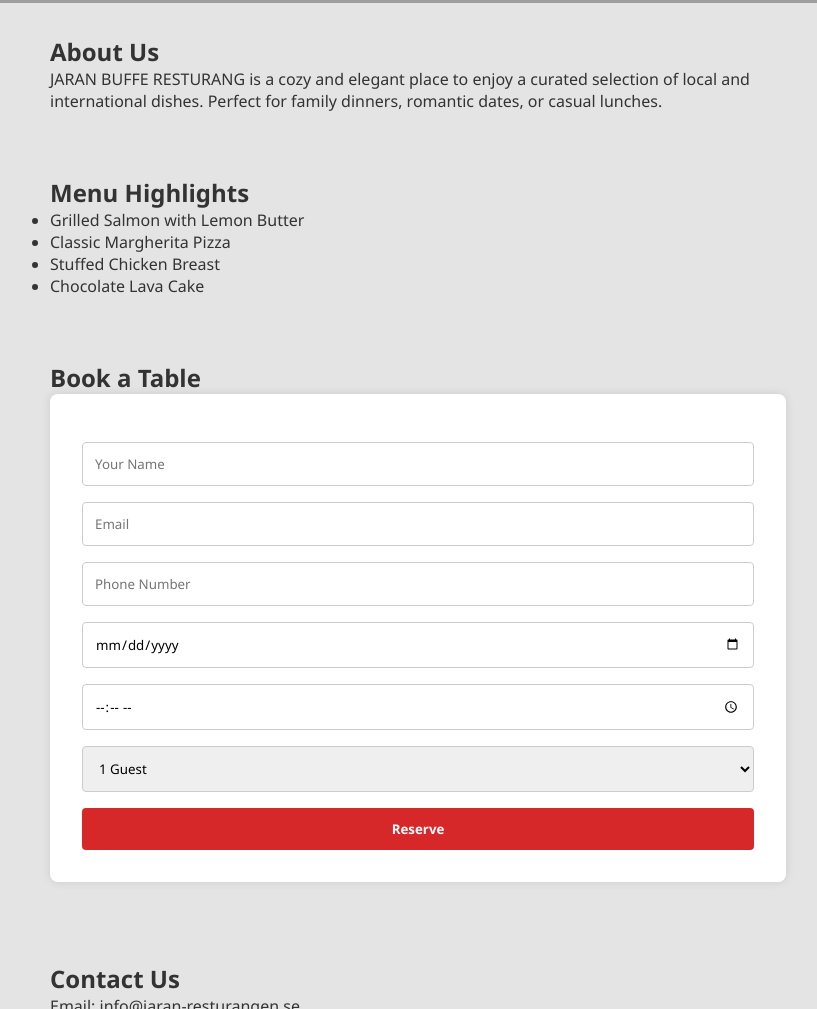
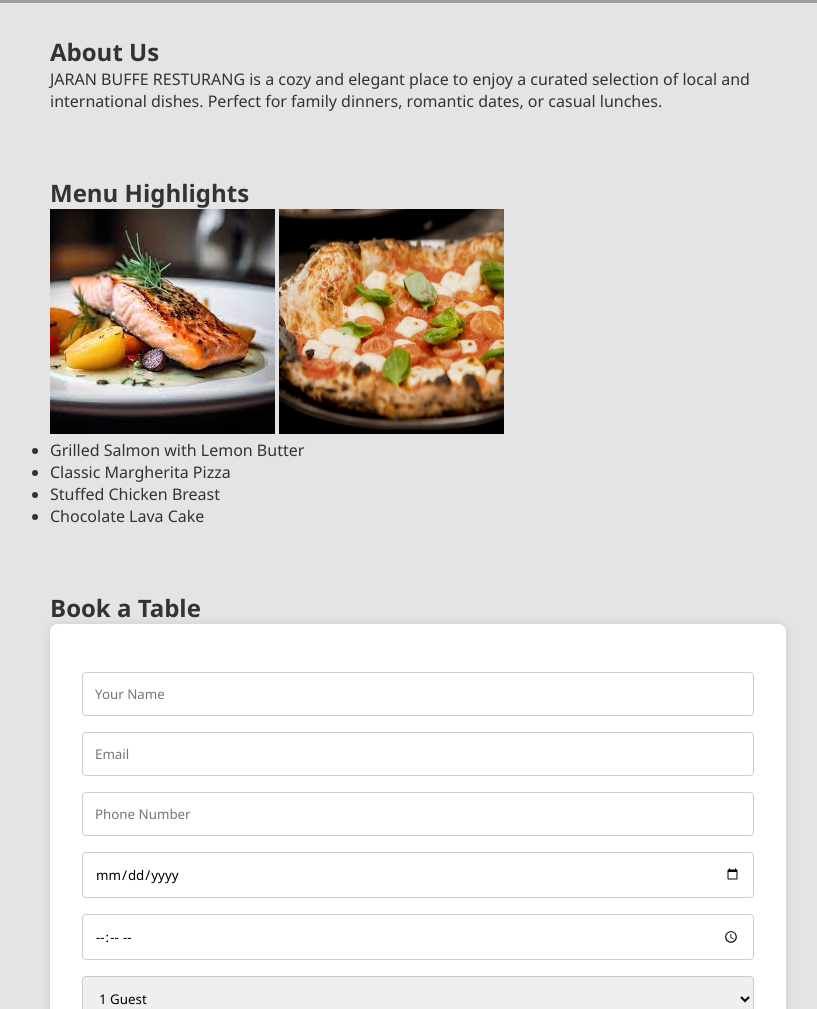
Before and after one commit to hishamarashini/jaran-resturang, a plain HTML site: page index.html in a window 1280 px wide. Shown: the part 867-1876 px from the top of the page, without its empty margins (222-1039 px from the left). Drawn offline with Linux system fonts and the light colour scheme; grey boxes are pictures that could not be loaded.

Commit message:
adding image to menu

```diff
--- a/index.html
+++ b/index.html
@@ -29,6 +29,8 @@
   </section>
   <section class="content" id="menu">
     <h2>Menu Highlights</h2>
+    <img src="images/images.jpg" alt="">
+    <img src="images/26983_Pizza_detail.jpg" alt="" style="width: 225px; height: 225px;">
     <ul>
       <li>Grilled Salmon with Lemon Butter</li>
       <li>Classic Margherita Pizza</li>
```
Also changed, not shown: images/26983_Pizza_detail.jpg (added), images/images.jpg (added).
